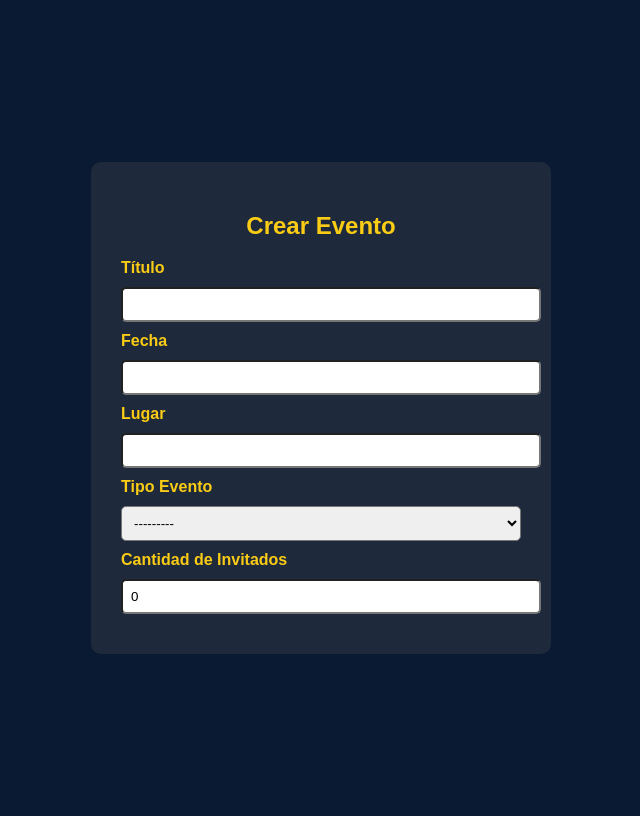
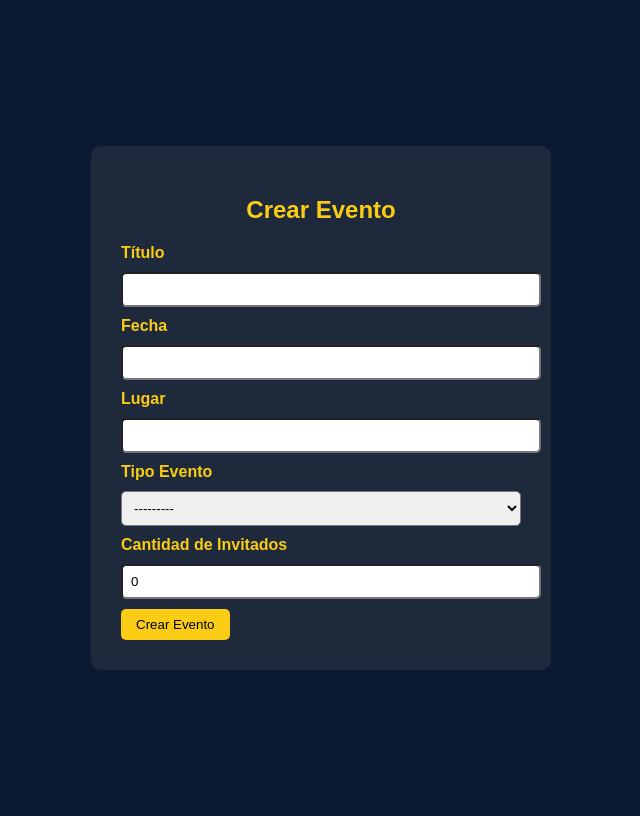
Before and after one commit to juanse03044/juanse03044.github.io, a Django app: page /eventos/crear/ in a window 1280 px wide. Shown: the whole page, without its empty margins (319-959 px from the left). Run offline with Django 5.2, Linux system fonts and the light colour scheme; data comes from the database, SQL or seed files in the repository.

```diff
--- a/Event-Creation-python-master/EventCreation_final/Eventos/templates/eventos/crearEvento.html
+++ b/Event-Creation-python-master/EventCreation_final/Eventos/templates/eventos/crearEvento.html
@@ -96,6 +96,9 @@ input, select {
     {% endfor %}
 </div>
 {% endif %}
+
+
+    <button type="submit" class="btn">Crear Evento</button>
 </form>
 
 </div>
```
